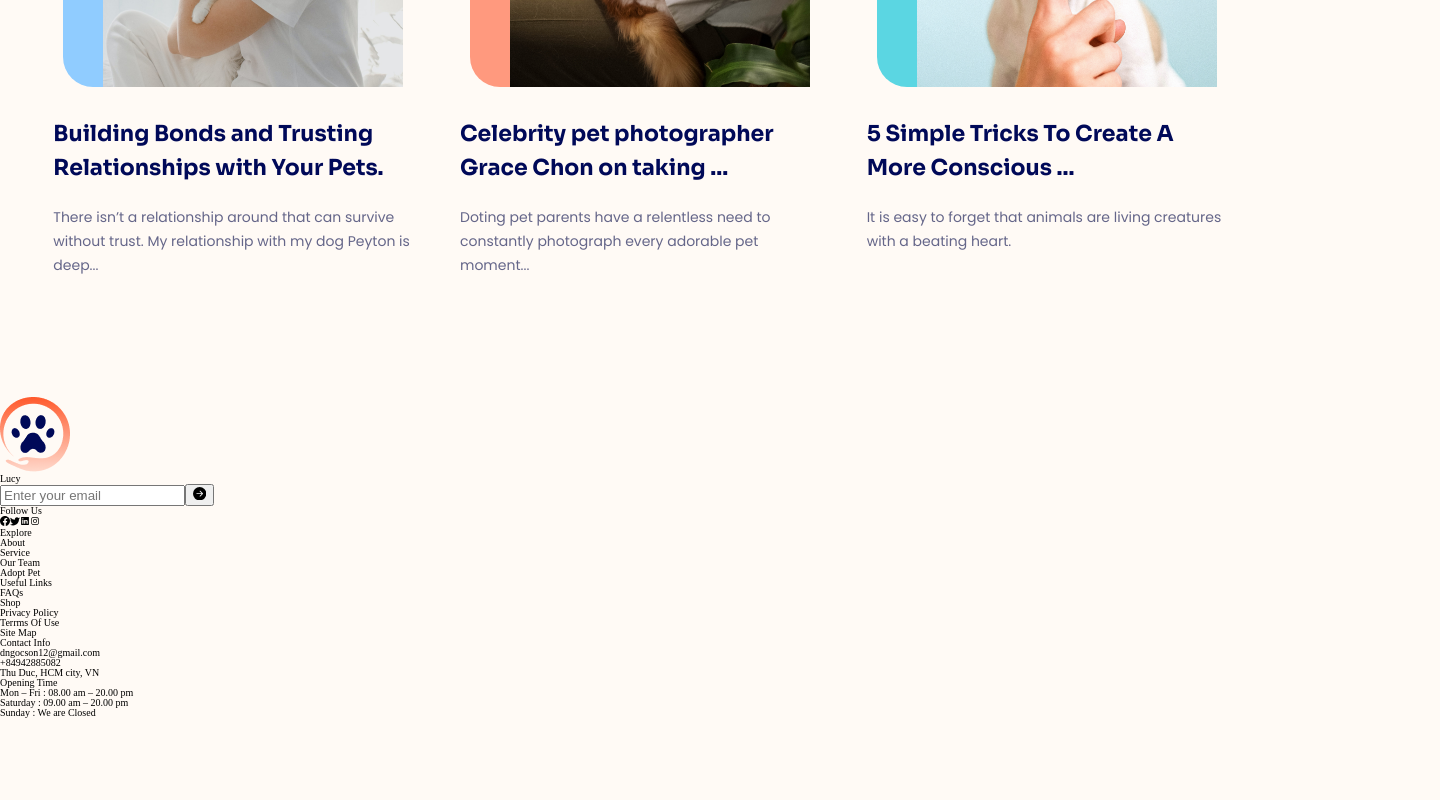
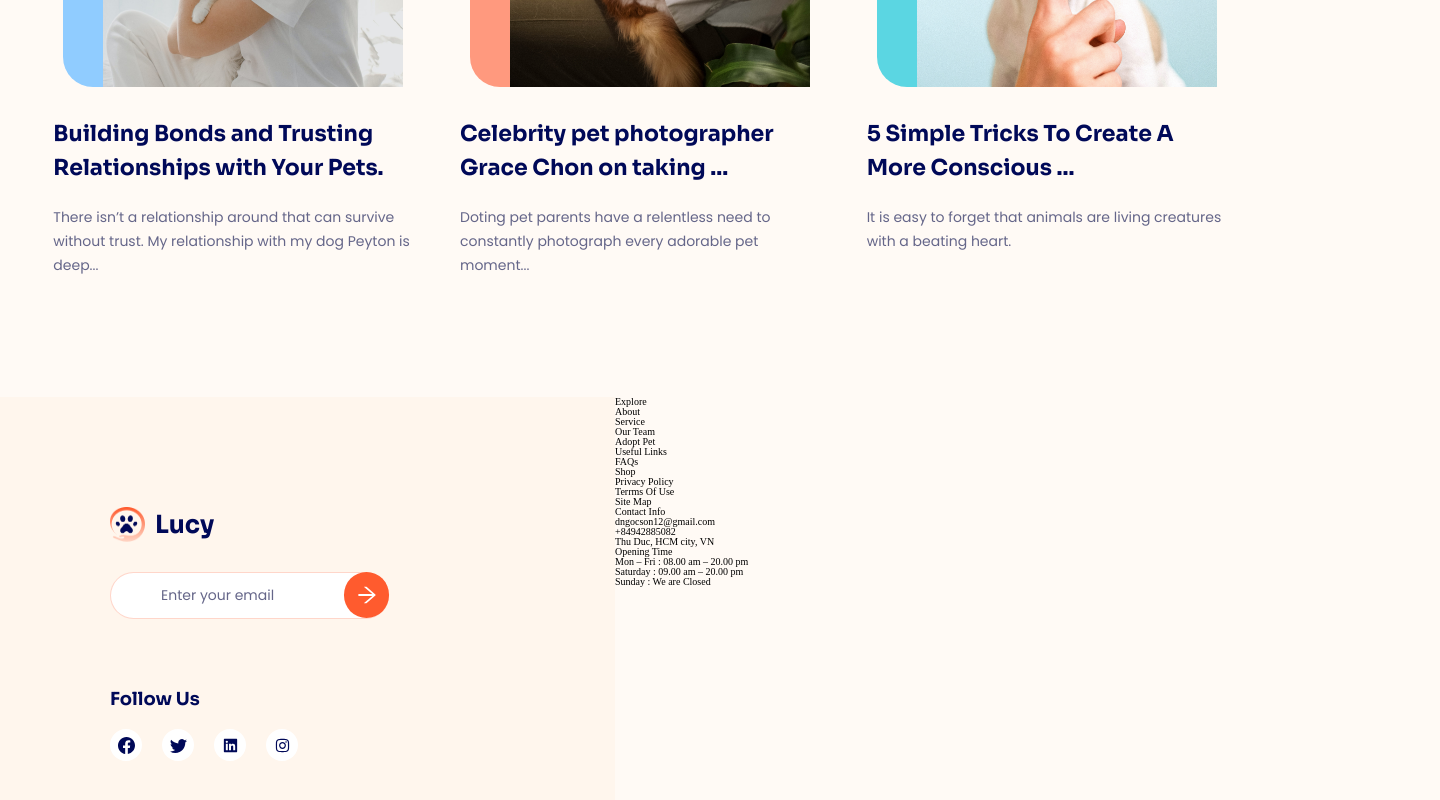
Before and after one commit to dngocson/ProjectHTML2, a React (Vite) app in the folder projectHTML/: page / in a window 1280 px wide. Shown: the part 6249-7049 px from the top of the page, 1440 px wide, since content can reach past the window. Before the commit the page ends 6967 px from the top, so only its background shows below. Built offline with nearby package versions, Linux system fonts and the light colour scheme.

Commit message:
addded blog section
addded blog section

```diff
--- a/projectHTML/src/components/Contact.jsx
+++ b/projectHTML/src/components/Contact.jsx
@@ -1,6 +1,6 @@
 import style from "./Contact.module.scss";
 import logo from "../assets/Contact/Group 8.png";
-import { BsFillArrowRightCircleFill } from "react-icons/bs";
+import { AiOutlineArrowRight } from "react-icons/ai";
 import { BsFacebook } from "react-icons/bs";
 import { BsTwitter } from "react-icons/bs";
 import { AiFillLinkedin } from "react-icons/ai";
@@ -47,39 +47,57 @@ const data = [
   },
 ];
 const Contact = () => {
+  const onsubmitHandler = (e) => {
+    e.preventDefault();
+    return;
+  };
   return (
-    <section>
-      <div className="container">
-        <div className="contact_left">
-          <div className="logo">
-            <img src={logo} alt="logo" className="img" />
-            <h3>Lucy</h3>
+    <section className={style.contact}>
+      <div className={style.container}>
+        <div className={style.contact_left}>
+          <div className={style.contact_left_content}>
+            <div className={style.contact_logo}>
+              <img src={logo} alt="logo" className={style.contact_logo_img} />
+              <h3 className={style.contact_logo_title}>Lucy</h3>
             </div>
+            <form onSubmit={onsubmitHandler} className={style.contact_form}>
               <input
                 type="email"
                 placeholder="Enter your email"
-            className="input"
+                className={style.contact_input}
               />
-          <button>
-            <BsFillArrowRightCircleFill />
+              <button type="submit" className={style.contact_button}>
+                <AiOutlineArrowRight size={24} color="white" />
               </button>
-          <div className="icons">
-            <h4>Follow Us</h4>
-            <div className="icons_list">
-              <BsFacebook />
-              <BsTwitter />
-              <AiFillLinkedin />
-              <AiOutlineInstagram />
+            </form>
+            <div className={style.contact_icons}>
+              <h4 className={style.contact_icons_title}>Follow Us</h4>
+              <div className={style.contact_icons_list}>
+                <div className={style.contact_icons_icon}>
+                  <BsFacebook color="#000958" size={17} />
+                </div>
+                <div className={style.contact_icons_icon}>
+                  <BsTwitter color="#000958" size={17} />
+                </div>
+                <div className={style.contact_icons_icon}>
+                  <AiFillLinkedin color="#000958" size={17} />
+                </div>
+                <div className={style.contact_icons_icon}>
+                  <AiOutlineInstagram color="#000958" size={17} />
                 </div>
               </div>
             </div>
-        <div className="contact_right">
-          <ul>
+          </div>
+        </div>
+        <div className={style.contact_right}>
+          <ul className={style.contact_right_container}>
             {data.map((item) => (
-              <li key={item.id}>
-                <h4>{item.title}</h4>
+              <li className={style.contact_right_list} key={item.id}>
+                <h4 className={style.contact_right_list_title}>{item.title}</h4>
                 {item.info.map((item) => (
-                  <p key={item.id}>{item.content}</p>
+                  <p className={style.contact_right_list_desc} key={item.id}>
+                    {item.content}
+                  </p>
                 ))}
               </li>
             ))}
--- a/projectHTML/src/components/Contact.module.scss
+++ b/projectHTML/src/components/Contact.module.scss
@@ -0,0 +1,91 @@
+.contact {
+  width: 144rem;
+  margin: 0 auto;
+  &_left {
+    width: 61.5rem;
+    height: 51.5rem;
+    background-color: #fff6ed;
+    &_content {
+      display: flex;
+      flex-direction: column;
+      gap: 3rem;
+      padding: 11rem;
+    }
+  }
+  &_logo {
+    display: flex;
+    gap: 1rem;
+    align-items: center;
+    &_img {
+      width: 3.5rem;
+      height: 3.5rem;
+    }
+    &_title {
+      color: #000958;
+      font-size: 2.5rem;
+      font-family: Sora;
+      font-weight: 700;
+      line-height: 2.5rem;
+    }
+  }
+  &_input {
+    padding: 1.5rem 5rem;
+    border-radius: 99rem;
+    border: 1px solid rgba(255, 91, 46, 0.25);
+    outline: none;
+    &::placeholder {
+      color: #656689;
+      font-size: 1.4rem;
+      font-family: Poppins;
+      font-weight: 300;
+      line-height: 1.4rem;
+    }
+  }
+  &_button {
+    width: 4.5rem;
+    height: 4.6rem;
+    border-radius: 99rem;
+    border: none;
+    background-color: #ff5b2e;
+    display: flex;
+    align-items: center;
+    justify-content: center;
+    position: absolute;
+    top: 0;
+    right: 0;
+    cursor: pointer;
+  }
+  &_form {
+    position: relative;
+    width: fit-content;
+  }
+  &_icons {
+    padding-top: 4rem;
+    display: flex;
+    flex-direction: column;
+    gap: 2rem;
+    &_title {
+      color: #000958;
+      font-size: 1.8rem;
+      font-family: Sora;
+      font-weight: 600;
+      line-height: 2rem;
+    }
+    &_list {
+      display: flex;
+      gap: 2rem;
+    }
+    &_icon {
+      width: 3.2rem;
+      height: 3.2rem;
+      background-color: white;
+      border-radius: 999rem;
+      display: flex;
+      align-items: center;
+      justify-content: center;
+    }
+  }
+}
+.container {
+  display: flex;
+}
```
Lines whose indentation alone changed are shown as unchanged.
